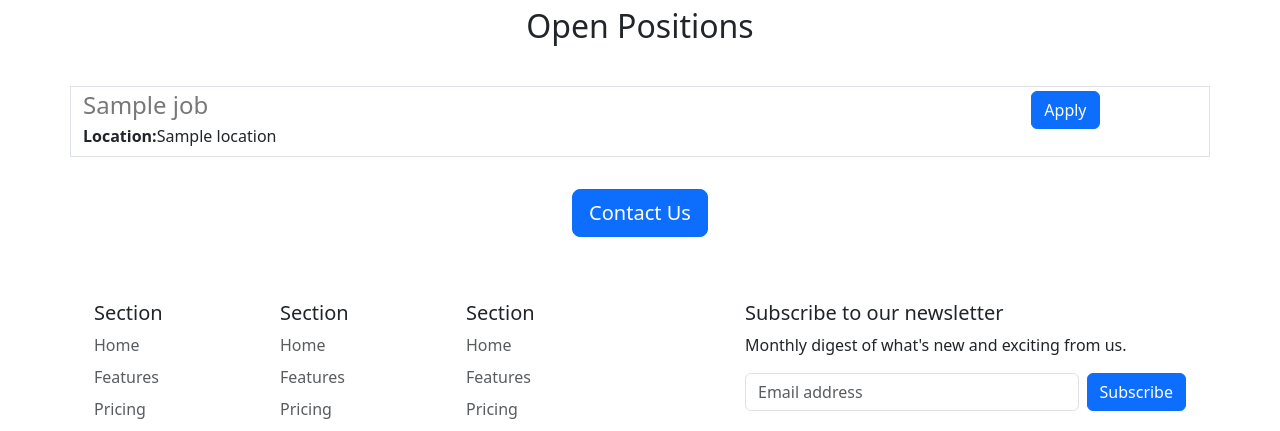
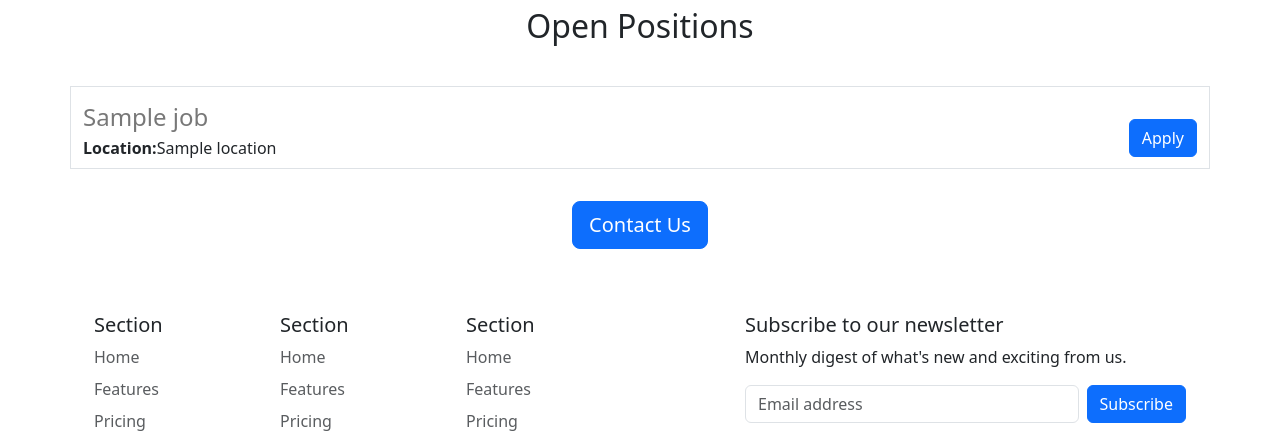
Before and after one commit to solrok/webdatabase, a Flask app: template templates/home.html in a window 1280 px wide. Shown: the part 863-1294 px from the top of the page. Run offline with Flask 3, Linux system fonts and the light colour scheme; the template is opened without the code that fills it: most values are stand-ins (such as "Sample title", 1, 10 or a date in 2020); some libraries are stand-ins or nearby versions.

Commit message:
new code

```diff
--- a/app.py
+++ b/app.py
@@ -3,17 +3,17 @@ import pymysql
 from flask import Flask, render_template, jsonify
 from dotenv import load_dotenv
 from models import db, Job, Application
-from database import load_job_from_db
+from database import load_job_from_db , load_job_from_id
 pymysql.install_as_MySQLdb()
-load_dotenv()
+#load_dotenv()
 
 app = Flask(__name__)
 
 db_uri = os.getenv('SQLALCHEMY_DATABASE_URI')
-track_modifications = os.getenv('SQLALCHEMY_TRACK_MODIFICATIONS')
+track_modifications = os.getenv('SQLALCHEMY_TRACK_MODIFICATIONS') == 'True'
 
-print(f"Database URI: {db_uri}")
-print(f"Track Modifications: {track_modifications}")
+# print(f"Database URI: {db_uri}")
+# print(f"Track Modifications: {track_modifications}")
 
 if not db_uri:
     raise RuntimeError("The SQLALCHEMY_DATABASE_URI environment variable is not set.")
@@ -33,6 +33,10 @@ def hello_world():
 def list_jobs():
     jobs = load_job_from_db()
     return jsonify(jobs)
+@app.route("/job/<id>")
+def show_job(id):
+    jobs=load_job_from_id(id)
+    return jsonify(jobs)
 
 
 @app.route('/api/jobs/applications')
--- a/manage.py
+++ b/manage.py
@@ -6,7 +6,7 @@ from dotenv import load_dotenv
 from models import db
 
 pymysql.install_as_MySQLdb()
-load_dotenv()
+#load_dotenv()
 
 app = Flask(__name__)
 app.config['SQLALCHEMY_DATABASE_URI'] = os.getenv('SQLALCHEMY_DATABASE_URI')
--- a/requirement.txt
+++ b/requirement.txt
@@ -1,2 +1,5 @@
 Flask
 gunicorn
+sqlalchemy
+pymsql
+flask-migrate
--- a/templates/home.html
+++ b/templates/home.html
@@ -29,7 +29,7 @@
       <div class="d-none d-md-block col-md-6">
   <img src="https://media.istockphoto.com/id/1434742171/photo/laptop-ppt-presentation-business-meeting-and-team-working-on-review-for-new-digital-website.jpg?s=2048x2048&w=is&k=20&c=tRBFG2v6KjjzKmtEQBekEG2tdYwGf1C9X4zDGCzeszE=" style="height: 320px; border-radius: 3px;">
 </div>
-  <h2 class="text-center mt-2 mb-4">Open Positions</h2>
+  <h2  class="text-center mt-2 mb-4">Open Positions</h2>
     <p>
 
       <div>
--- a/templates/jobitem.html
+++ b/templates/jobitem.html
@@ -1,4 +1,4 @@
-  <div class="border border-bottom row" style="margin-bottom:16px; padding-bottom:8px; padding-top:4px">
+  <div class="border border-bottom row" style="margin-bottom:16px; padding-bottom:8px; padding-top:16px;">
     <div class="col-10">
       <h4 style="color:rgb(120,120,120); margin-bottom:4px; ">{{job['title']}}</h4>
       <div><b>Location:</b>{{job['location']}}
@@ -10,6 +10,14 @@
       {% endif %}
       </div>
     <div class="col-2" >
-    <a href="mailto:upendrapratapsingh899@gmail.com?subject=Aplication for {{job['title']}}" type="button" class="btn btn-primary">Apply</a>
+    <style>
+        #apply {
+        float: right;
+        margin-top:16px;
+               }
+    </style>
+
+    <a href="mailto:upendrapratapsingh899@gmail.com?subject=Aplication for {{job['title']}}" id="apply" type="button" class="btn btn-primary" >Apply</a>
+
     </div>
   </div>
```
Also changed, not shown: database.py (+15 -0 lines), 1 other file.
